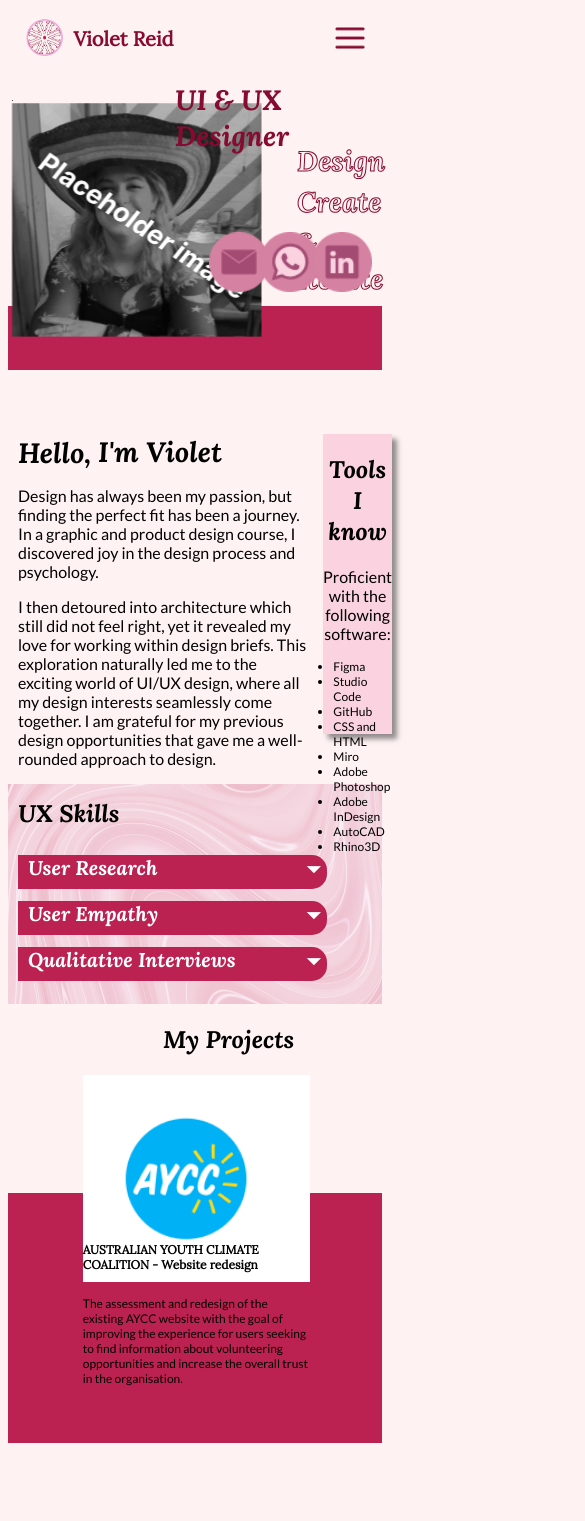
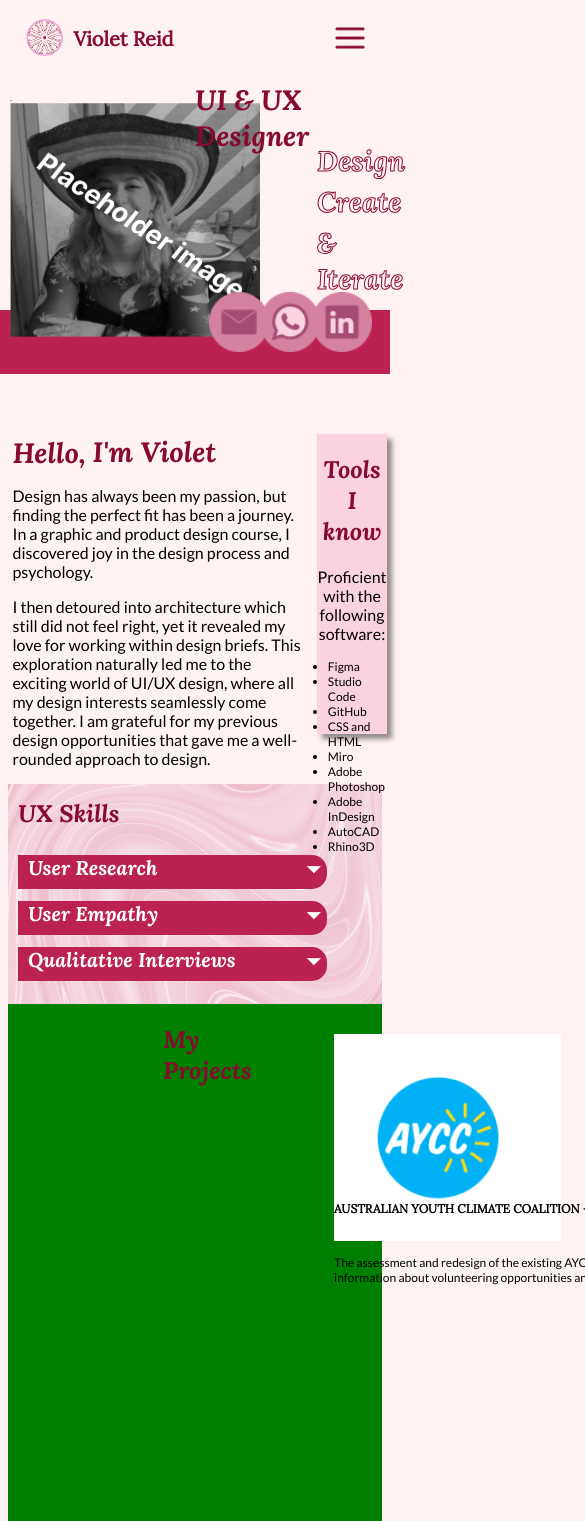
Before and after one commit to Lizz-Reid/UX_UI_HW_18, a plain HTML site: page index.html in a window 390 px wide. Shown: the top 1521 px of the page, 585 px wide, since content can reach past the window. Drawn offline with Linux system fonts and the light colour scheme.

Commit message:
further work done on making the design responsive

```diff
--- a/CSS/style.css
+++ b/CSS/style.css
@@ -69,7 +69,8 @@ body {
 
 .heroImg {
     height: 680px;
-    padding-top: 1%;
+    display: grid;
+    justify-content: center;
 }
 
 .content {
@@ -79,8 +80,8 @@ body {
     box-shadow: 5px 5px 5px rgb(72, 72, 72, 0.6);
     width: 320px;
     height: 140px;
-    margin-left: 50%;
-    margin-top: 29%;
+    margin-left: 48%;
+    top: 440px;
     background-color: #FAD2E0;
     background-image: url('/UX_UI_HW_18/Images/Pattern2.png');
     grid-template-rows: 33% 33% 33%;
@@ -127,21 +128,9 @@ body {
 
 .selfiebox {
     z-index: -1;
-    margin-left: 18%;
-    margin-top: 3%;
+    margin-top: -55%;
+    margin-left: 4%;
 }
-
-
-
-.rolebox {
-    display: flex;
-    flex-direction: column;
-    z-index: 100;
-    position: absolute;
-    margin-left: 155px;
-    width: 1000px;
-}
-
 
 .role {
     font-size: 80px;
@@ -155,10 +144,11 @@ body {
 }
 
 .designValue {
+    display: flex;
     font-size: 80px;
     font-family: 'Lora', serif;
     font-style: italic;
-    padding-left: 580px;
+    padding-left: 62%;
     height: 100px;
     color: #FFF2F2;
     -webkit-text-stroke-width: 1px;
@@ -171,12 +161,14 @@ body {
 }
 
 .colourBlock {
-    z-index: -1;
+    position: absolute;
+    left: 0;
+    top: 450px;
+    width: 100%;
     height: 250px;
     background-color: #BB2251;
-    margin-top: -125px;
-    margin-left: 0%;
-}
+    z-index: -10;
+  }
 
 
 
@@ -184,9 +176,11 @@ body {
 
 #about {
     display: flex;
+    justify-content: center;
     flex-direction: row;
-    height: 680px;
+    height: auto;
     width: 100%;
+    margin-top: -50px;
 }
 
 
@@ -204,8 +198,7 @@ body {
     padding-left: 84px;
 }
 .intro {
-    width: 375px;
-    padding-left: 185px;
+    width: 30%;
     margin-top: 100px;
 }
 
@@ -213,8 +206,7 @@ body {
     width: 417px;
     background-color: #FAD2E0;
     box-shadow: 5px 5px 5px rgb(72, 72, 72, 0.6);
-    margin-right: 135px;
-    margin-left: 48px;
+    margin-left: 10%;
     margin-top: 100px;
     height: 450px;
 }
@@ -226,6 +218,7 @@ h1 {
     margin: 0%;
     width: 450px;
     padding: 0%;
+    color: #870A30;
 }
 
 h2 {
@@ -233,6 +226,7 @@ h2 {
     font-family: 'Lora', serif;
     font-style: italic;
     text-align: center;
+    color: #870A30;
 }
 /*Skills*/
 
@@ -290,31 +284,39 @@ h2 {
 /*Projects*/
 
 .projects {
-    height: 1000px;
-    width: auto;
+    display: flex;
+    height: 720px;
+
 }
 
 .projectBox {
-    width: 900px;
-    height: 800px;
+    min-width: 700px;
+    width: 50%;
+    height: 500px;
+    justify-content: center;
+    padding-top: 8%;
     display: grid;
-    grid-template-rows: 13% 20% 13% 20% 13% 20% ;
-    grid-template-columns: 3% 37% 60%;
-    margin-left: 20%;
+    grid-template-rows: 10% 23% 10% 23% 10% 23% ;
+    grid-template-columns: 3% 30% 67%;
     z-index: 100;
+
   }
 
   .projects h2 {
     text-align: left;
     margin-left: 155px;
+    margin-right: 2%;
+
   }
 
   .colourBlock2 {
-    z-index: -1;
+    display: flex;
+    position: absolute;
+    margin-top: 520px;
+    width: 100%;
     height: 250px;
     background-color: #BB2251;
-    margin-top: -200px;
-    margin-left: 0%;
+    z-index: -10;
 }
   /*item list*/
 
@@ -368,7 +370,8 @@ h2 {
   }
 
 .p1Img, .p2Img, .p3Img {
-    height: 226px;
+    height: auto;
+    margin-bottom: 4px;
     background-color: white;
     width: 100%;
     display: flex;
@@ -377,26 +380,25 @@ h2 {
 }
 .p1H, .p2H, .p3H {
     height: auto;
-    width: 100%;
     margin-top: 0px;
     font-family: 'lora';
-    font-size: 20px;
+    font-size: 16px;
     margin-left: 20px;
 }
 .p1P, .p2P, .p3P {
     height: auto;
-    width: 100%;
+    width: 97%;
     text-align: left;
     font-family: 'lato';
-    font-size: 20px;
+    font-size: 16px;
     margin-left: 20px;
 }
 .p1I, .p2I, .p3I {
-    height: 226px;
+    height: 161px;
 
 }
 .p1colourBlock, .p2colourBlock, .p3colourBlock {
-    height: 226px;
+    margin-bottom: 4px;
     background-color: #FAD2E0;
 }
 
@@ -414,6 +416,7 @@ h2 {
         "f5 f6 f6"
         "f7 f7 f8";
 }
+
 
     /*item list*/
 .f1 {
@@ -499,7 +502,8 @@ h2 {
     }
 
     .content {
-        margin-top: 38%;
+        margin-top: -160px;
+        margin-left: 50%;
         width: 40%;
         background-image: none;
         background-color: rgb(72, 72, 72, 0.0);
@@ -533,20 +537,20 @@ h2 {
 
     .role {
         font-size: 28px;
-        margin-left: 128px;
+        margin-left: 148px;
         height: 80px;
         margin-top: 10px;
     }
 
     .designValue {
         font-size: 28px;
-        padding-left: 250px;
+        padding-left: 270px;
         height: 60px;
         margin-top: -20px;
     }
     .colourBlock {
         height: 64px;
-        margin-top: -155px;
+        margin-top: -140px;
     }
 /*About Me section*/
     #about {
@@ -647,6 +651,7 @@ h2 {
     width: 100%;
     margin-left: 50%;
     transform: translate(-50%);
+    background-color: green;
 }
 
 .projectBox {
@@ -666,9 +671,9 @@ h2 {
 
   .colourBlock2 {
     z-index: -1;
-    height: 250px;
+    height: 64px;
     background-color: #BB2251;
-    margin-top: -300px;
+    margin-top: 100 px;
     width: 100%;
 }
   /*item list*/
@@ -731,9 +736,10 @@ h2 {
 /*footer*/
 #foot{
     display: grid;
+    margin-top: -20%;
     width: 100%;
     height: 70px;
-    grid-template-rows: 33% 33% 33%;
+    grid-template-rows: 50% 50%  ;
     grid-template-columns: 50% 50%;
     grid-template-areas:
         "f1 f3"
@@ -748,7 +754,7 @@ h2 {
     display: none;
 }
 
-.f8 {
+/* .f8 {
     padding-bottom: 20px;
     text-align: right;
     width: 100%;
@@ -757,15 +763,15 @@ h2 {
     border-color: #BB2251;
     border-style: solid;
     border-width: 2px;
-}
+}  */
 
 .f1, .f3, .f5, .f7 {
-    text-align: center;
+    /* text-align: center;
     font-size: 14px;
     background-color: #870A30;
     width: 100%;
-    height: 100%;
-    padding-bottom: 4%;
+    margin-bottom: 20px; */
+
     margin-left: 0px;
     border-color: #BB2251;
     border-style: solid;
--- a/index.html
+++ b/index.html
@@ -12,7 +12,7 @@
     </head>
     <body>
  <!--  Navigation -->
-        <Header>
+        <header>
             <div class="navigation">
                 <img class="logo" src="Images/Logo - Colour.png">
                 <h4>Violet Reid</h4>
@@ -26,7 +26,7 @@
                 <img class="menu" src="Images/Hamburger menu.png">
              </nav>
             </div>
-        </Header>
+        </header>
  <!--  Main content of the page -->
         <section class="heroImg">
                  <div class="rolebox">
@@ -42,7 +42,7 @@
                 <p class="phone">Phone: +61 467 946 390</p>
                 <img class="linkImg" src="Images/linkedin.png">
                 <p class="link">Linkedin: Elizabeth Reid</p>
-            </div>
+                </div>
                 <div class="selfiebox">
                     <div class="spacer">.</div>
                     <img class=selfie src="Images/image -new about me 1.png">
```
